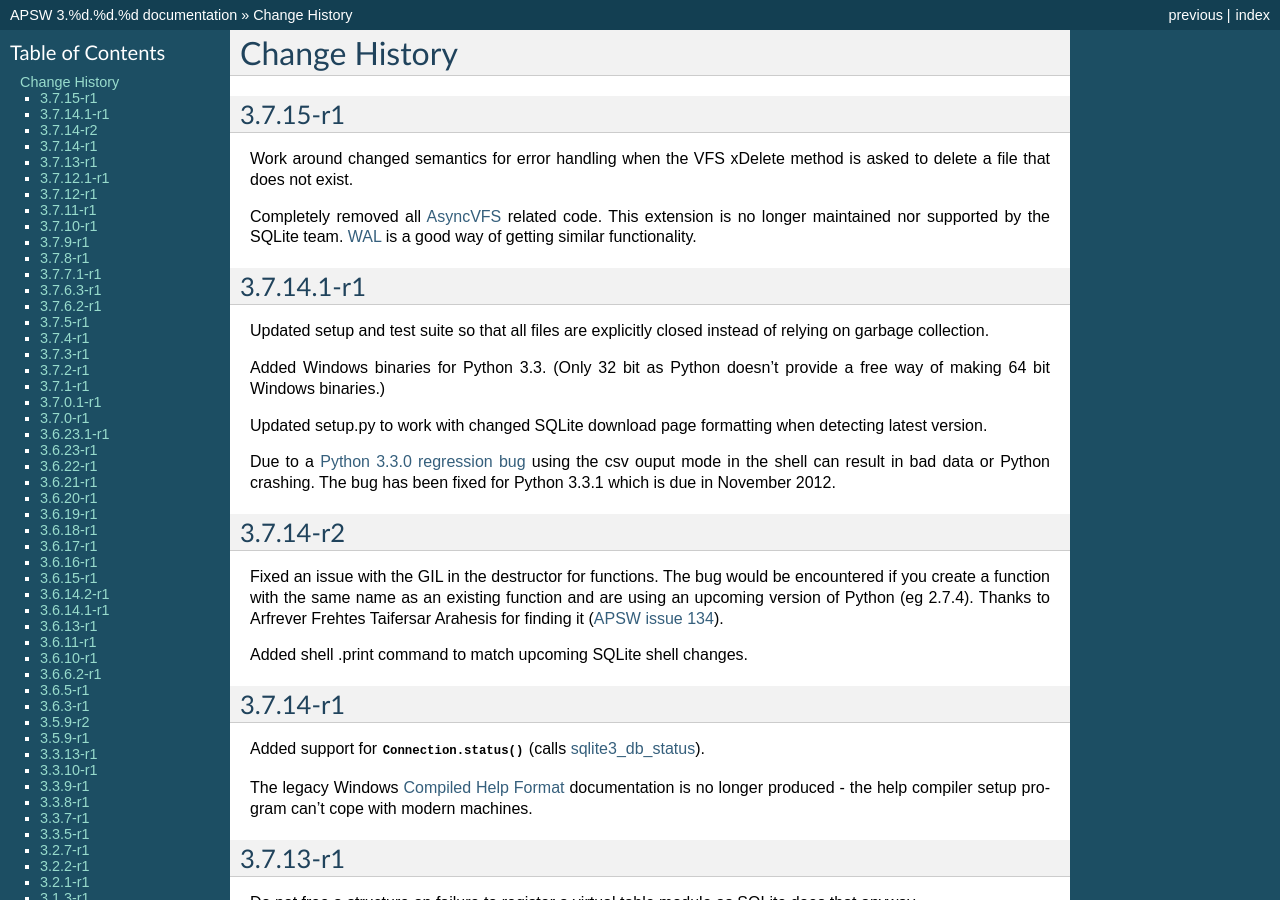
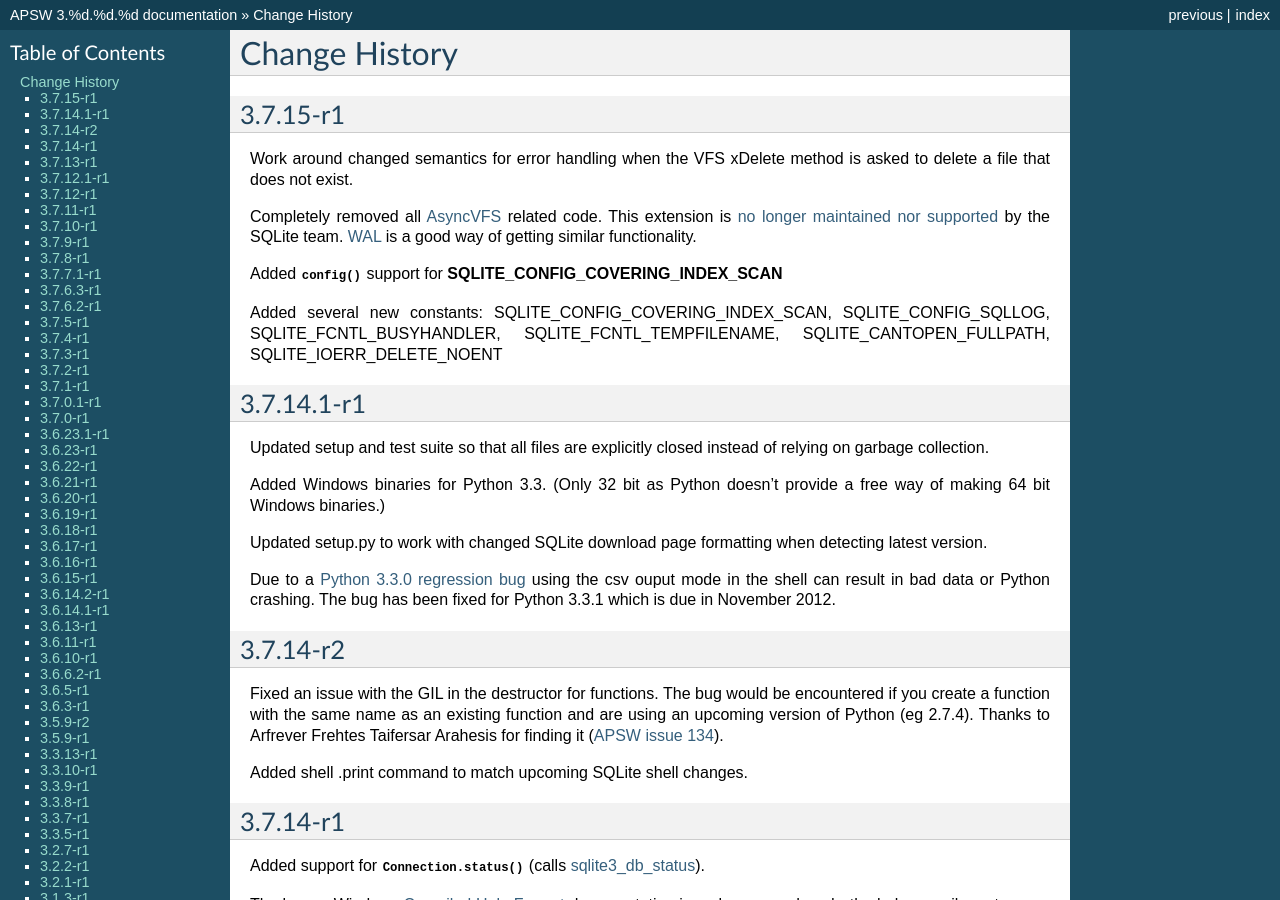
Before and after one commit to rogerbinns/apsw, a Sphinx documentation site: the page built from doc/changes.rst, in a window 1280 px wide and 900 px high. Built offline with Sphinx 7.4.7, drawn with Linux system fonts in a browser that asks for light colours; pages that are not in the unit, such as notebooks, are missing from menus; the version number is read from the project's files by our own code.

Commit message:
New constants and config support

```diff
--- a/doc/changes.rst
+++ b/doc/changes.rst
@@ -10,9 +10,17 @@ method is asked to delete a file that does not exist.
 
 Completely removed all `AsyncVFS
 <http://www.sqlite.org/asyncvfs.html>`__ related code.  This extension
-is no longer maintained nor supported by the SQLite team.  `WAL
-<http://www.sqlite.org/wal.html>`__ is a good way of getting similar
-functionality.
+is `no longer maintained nor supported
+<http://www.sqlite.org/src/info/3d548db7eb>`__ by the SQLite team.
+`WAL <http://www.sqlite.org/wal.html>`__ is a good way of getting
+similar functionality.
+
+Added :func:`config` support for **SQLITE_CONFIG_COVERING_INDEX_SCAN**
+
+Added several new constants: SQLITE_CONFIG_COVERING_INDEX_SCAN,
+SQLITE_CONFIG_SQLLOG, SQLITE_FCNTL_BUSYHANDLER,
+SQLITE_FCNTL_TEMPFILENAME, SQLITE_CANTOPEN_FULLPATH,
+SQLITE_IOERR_DELETE_NOENT
 
 3.7.14.1-r1
 ===========
```
Also changed, not shown: 1 other file.
